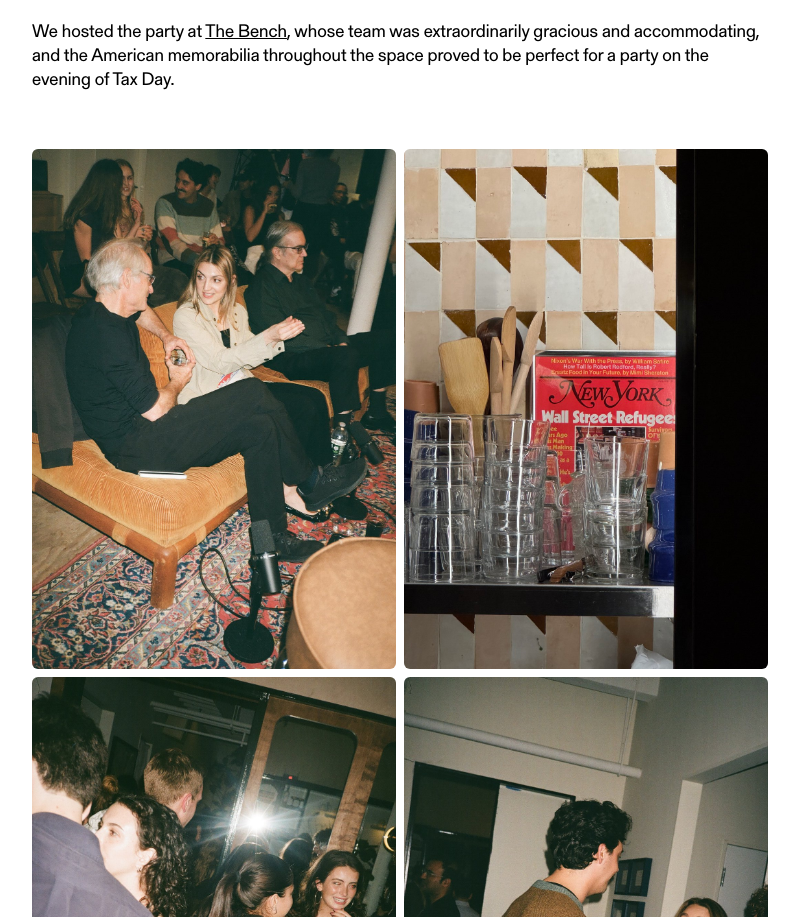
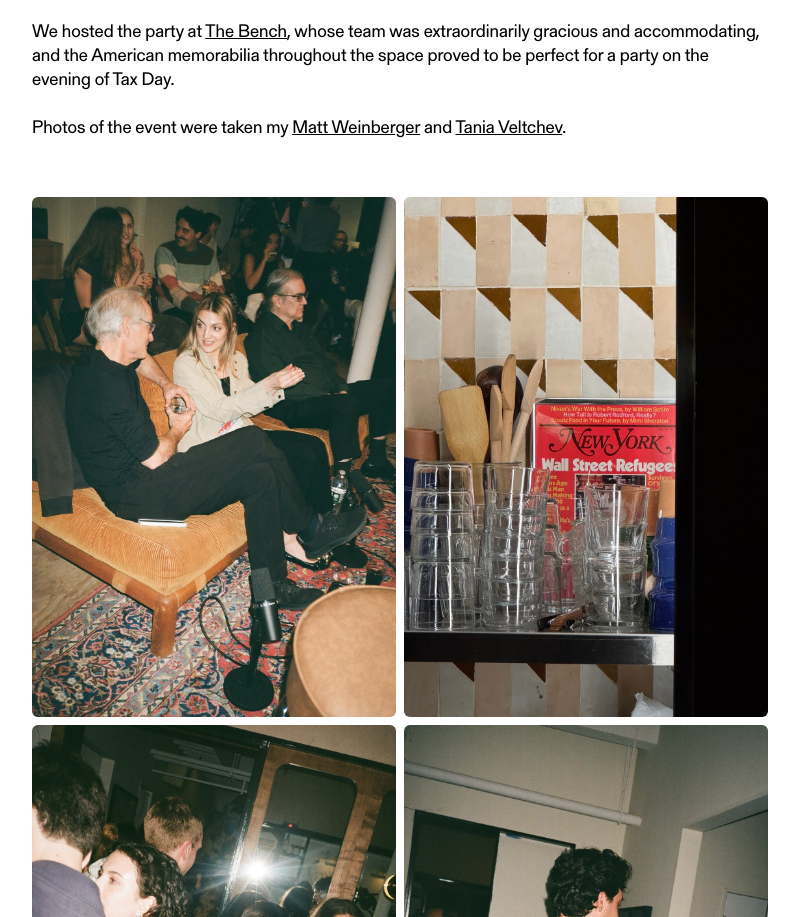
Before and after one commit to diego-segura/presence, an Astro site: page /posts/2025-07-06 in a window 1280 px wide. Shown: the part 4810-5727 px from the top of the page, without its empty margins (240-1039 px from the left). Built offline with nearby package versions, Linux system fonts and the light colour scheme; Astro itself is replaced by a stand-in of ours; a web font is replaced by a local one.

Commit message:
photo credits

```diff
--- a/src/content/posts/2025-07-06.mdx
+++ b/src/content/posts/2025-07-06.mdx
@@ -68,6 +68,8 @@ Somehow, it all came together, and for that I have mostly Annie Swanson to thank
 
 We hosted the party at [The Bench](https://wethebench.com), whose team was extraordinarily gracious and accommodating, and the American memorabilia throughout the space proved to be perfect for a party on the evening of Tax Day.
 
+Photos of the event were taken my [Matt Weinberger](https://www.instagram.com/mweinbergerr) and [Tania Veltchev](https://www.instagram.com/bulgariasnexttopphotog/?hl=en).
+
 <div class="grid grid-cols-1 md:grid-cols-2 gap-2 py-8">
 <img class="w-full h-[520px] rounded-md object-cover" src="/2025-07-06/terms-eccles-1.jpg" />
 <img class="w-full h-[520px] rounded-md object-cover" src="/2025-07-06/terms-eccles-2.jpeg" />
```
